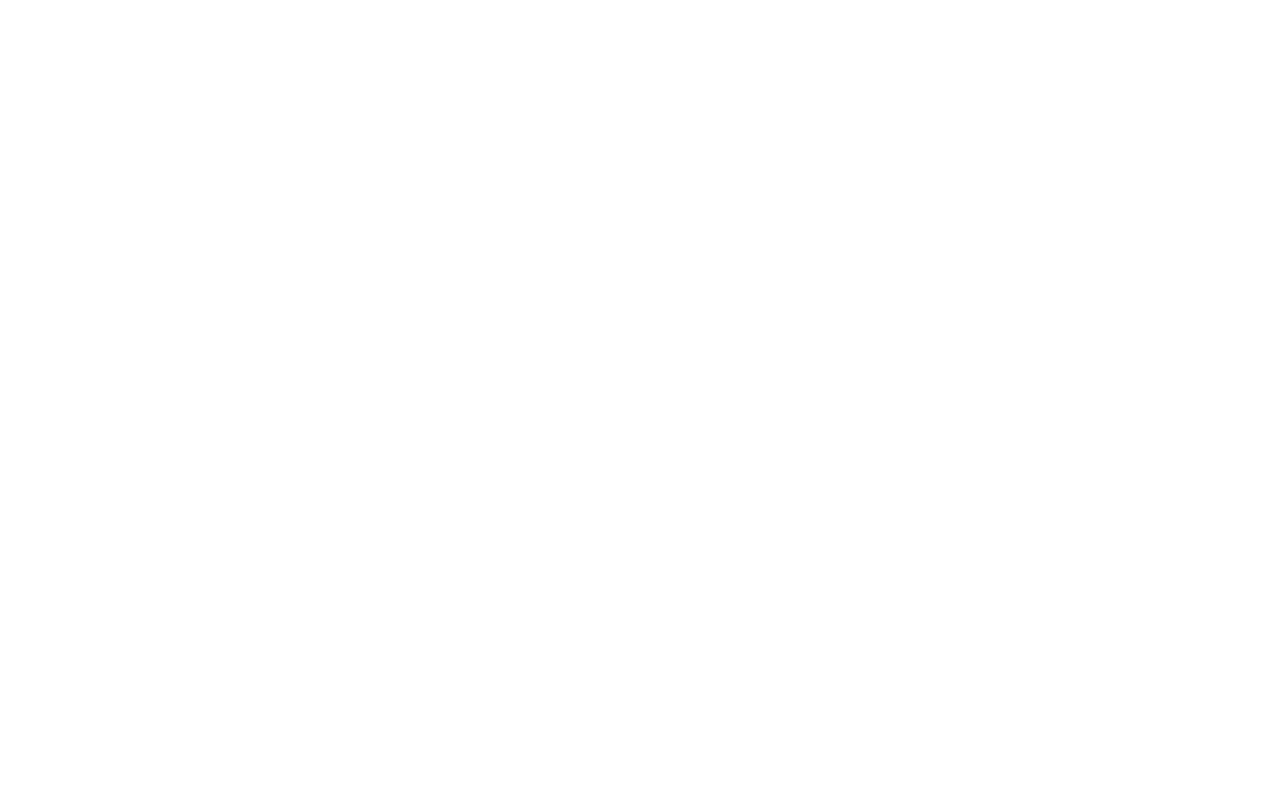
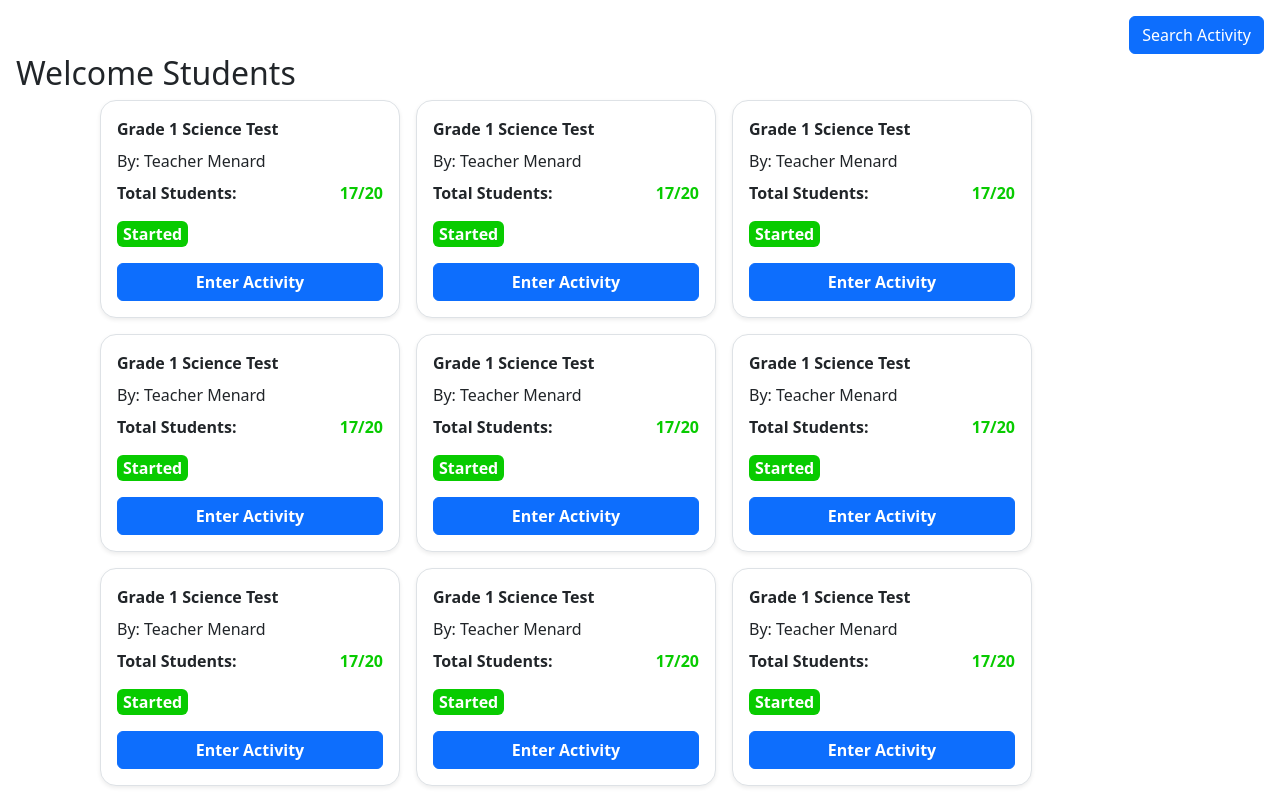
Before and after one commit to jacobmenard/atomxplor, a React (Vite) app in the folder web/: page /public in a window 1280 px wide. Before the commit this address had no page. Shown: the top 800 px of the page. Built offline with nearby package versions, Linux system fonts and the light colour scheme.

Commit message:
implementing dashboard components

```diff
--- a/web/src/App.jsx
+++ b/web/src/App.jsx
@@ -4,6 +4,7 @@
 import Dashboard from "./pages/Dashboard";
 import Activities from "./components/Activities";
 import Index from "./components";
+import Public from "./pages/Public";
 
 function App() {
   return (
@@ -15,6 +16,7 @@
           <Route path="index" element={<Index />} />
           <Route path="activities" element={<Activities />} />
         </Route>
+        <Route path="/public" element={<Public />} />
       </Routes>
     </>
   );
--- a/web/src/components/Activities.jsx
+++ b/web/src/components/Activities.jsx
@@ -1,5 +1,4 @@
 import React from "react";
-import "bootstrap/dist/css/bootstrap.min.css";
 
 const Activities = () => {
   return (
@@ -15,7 +14,7 @@
         <p className="mb-0 flex-fill">15/20</p>
         <p className="mb-0 flex-fill">11/05/25 9:00 AM</p>
         <p className="mb-0 flex-fill">11/05/25 11:30 AM</p>
-        <p className="fw-bold mb-0 flex-fill" style={{color: "#08CB00"}}>Started</p>
+        <button className="bg-white border-0 fw-bold" style={{color: "#08CB00"}}>Started</button>
       </div>
     </div>
   );
--- a/web/src/components/Index.jsx
+++ b/web/src/components/Index.jsx
@@ -81,9 +81,12 @@
             <p className="mb-0 flex-fill">15/20</p>
             <p className="mb-0 flex-fill">11/05/25 9:00 AM</p>
             <p className="mb-0 flex-fill">11/05/25 11:30 AM</p>
-            <p className="fw-bold mb-0 flex-fill" style={{ color: "#08CB00" }}>
+            <button
+              className="bg-white border-0 fw-bold"
+              style={{ color: "#08CB00" }}
+            >
               Started
-            </p>
+            </button>
           </div>
         </div>
 
--- a/web/src/pages/Dashboard.jsx
+++ b/web/src/pages/Dashboard.jsx
@@ -78,7 +78,7 @@
                 {
                   icon: "bi-globe",
                   label: "Public Page",
-                  path: "public-page",
+                  path: "/public",
                 },
                 {
                   icon: "bi-question-circle",
@@ -120,7 +120,6 @@
           </div>
         </div>
 
-        {/* Main Content */}
         <div className="col p-3">
           <button
             className="btn btn-primary mb-3 d-md-none"
--- a/web/src/pages/Public.jsx
+++ b/web/src/pages/Public.jsx
@@ -1,5 +1,46 @@
+import React from "react";
+
 const Public = () => {
-
-}
+  return (
+    <div className="">
+      <div className="d-flex justify-content-end mt-3 me-3 sticky-top">
+        <button className="btn btn-primary">Search Activity</button>
+      </div>
+      <div className="mb-2">
+        <h2 className="ms-3">Welcome Students</h2>
+      </div>
+      <div className="d-flex flex-wrap gap-3" style={{marginLeft: "100px", marginRight:"50px"}}>
+        {[...Array(20)].map((_, index) => (
+          <div
+            key={index}
+            className="border p-3 rounded-4 bg-white shadow-sm"
+            style={{width: "300px"}}
+          >
+            <p className="fw-bold mb-2">Grade 1 Science Test</p>
+            <p className="mb-2">By: Teacher Menard</p>
+            <div className="d-flex justify-content-between fw-semibold mb-3">
+              <span>Total Students:</span>
+              <span className="fw-bold" style={{ color: "#08CB00" }}>
+                17/20
+              </span>
+            </div>
+            <button
+              className="text-white fw-bold border-0 rounded mb-3"
+              style={{ backgroundColor: "#08CB00" }}
+              disabled
+            >
+              Started
+            </button>
+            <div className="d-grid">
+              <button className="btn btn-primary fw-bold btn-opacity-hover">
+                Enter Activity
+              </button>
+            </div>
+          </div>
+        ))}
+      </div>
+    </div>
+  );
+};
 
 export default Public;
```
